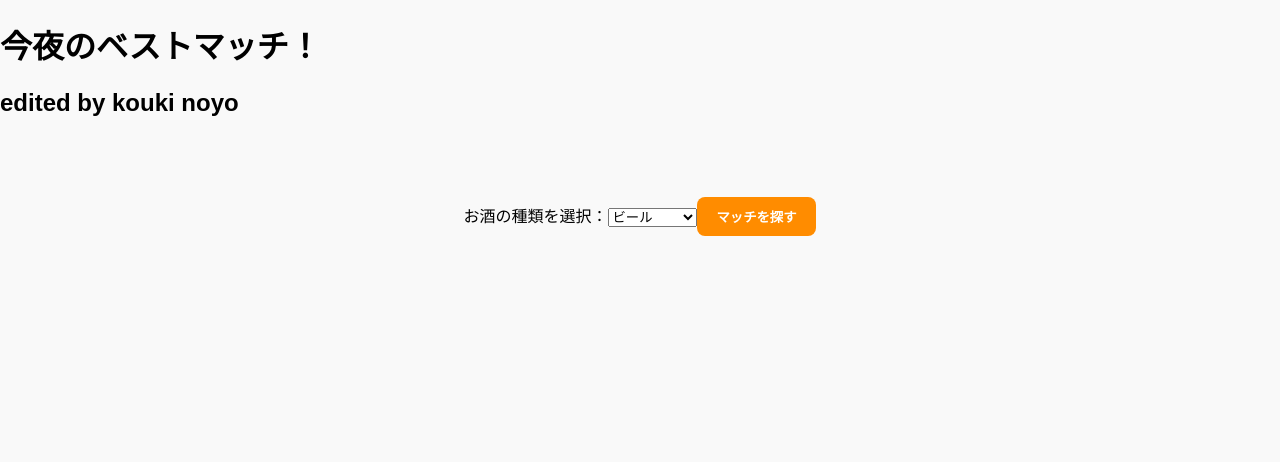
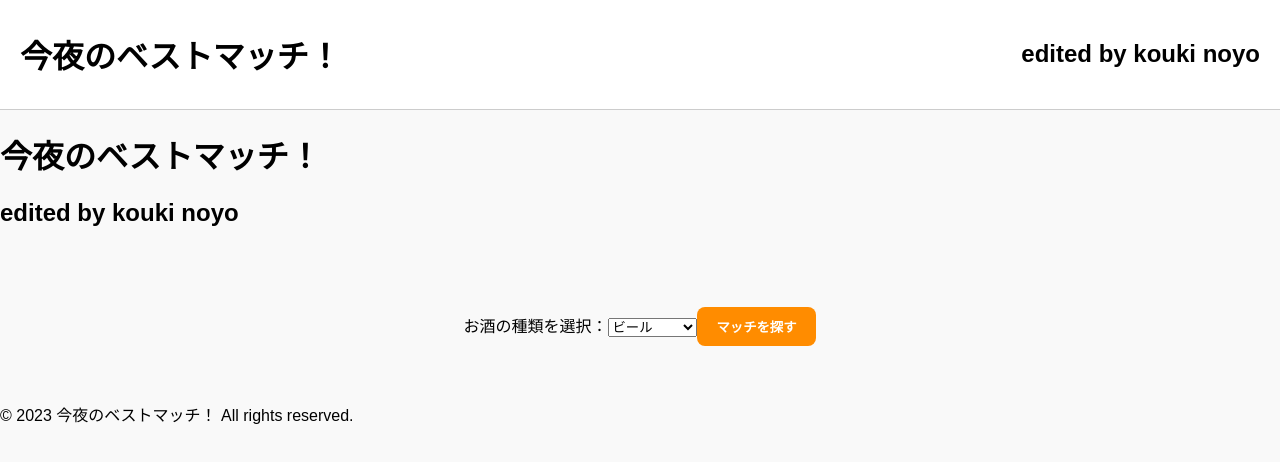
Before and after one commit to sreij/todays_best_match, a React (Vite) app: page / in a window 1280 px wide. Shown: the top 462 px of the page. Built offline with nearby package versions, Linux system fonts and the light colour scheme.

Commit message:
make Header and Footer

```diff
--- a/src/App.jsx
+++ b/src/App.jsx
@@ -1,8 +1,12 @@
+import Footer from "./Footer";
+import Header from "./Header";
+
 export default function App() {
   return (
-    <div>
-      <h1>今夜のベストマッチ！</h1>
-      <h2>edited by kouki noyo</h2>
+      <div>
+        <Header />
+        <h1>今夜のベストマッチ！</h1>
+        <h2>edited by kouki noyo</h2>
 
       <main>
         <label for="category">お酒の種類を選択：</label>
@@ -20,6 +24,7 @@ export default function App() {
         <button id="matchButton">マッチを探す</button>
         <div id="result"></div>
       </main>
+      <Footer />
     </div>
   );
 }
--- /dev/null
+++ b/src/Footer.jsx
@@ -0,0 +1,7 @@
+export default function Footer() {
+  return (
+    <footer>
+      <p>© 2023 今夜のベストマッチ！ All rights reserved.</p>
+    </footer>
+  );
+}
--- /dev/null
+++ b/src/Header.jsx
@@ -0,0 +1,9 @@
+// Webサイト上部のデザインを組み込むためのコンポーネントです。「<Header />でアクセス」
+export default function Header() {
+  return (
+    <header>
+      <h1>今夜のベストマッチ！</h1>
+      <h2>edited by kouki noyo</h2>
+    </header>
+  );
+}
```
